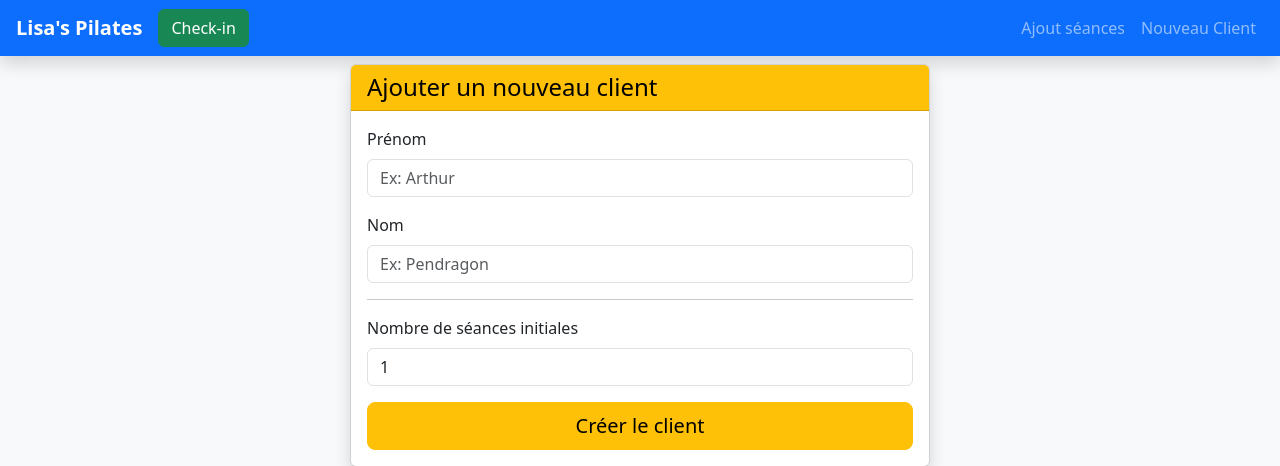
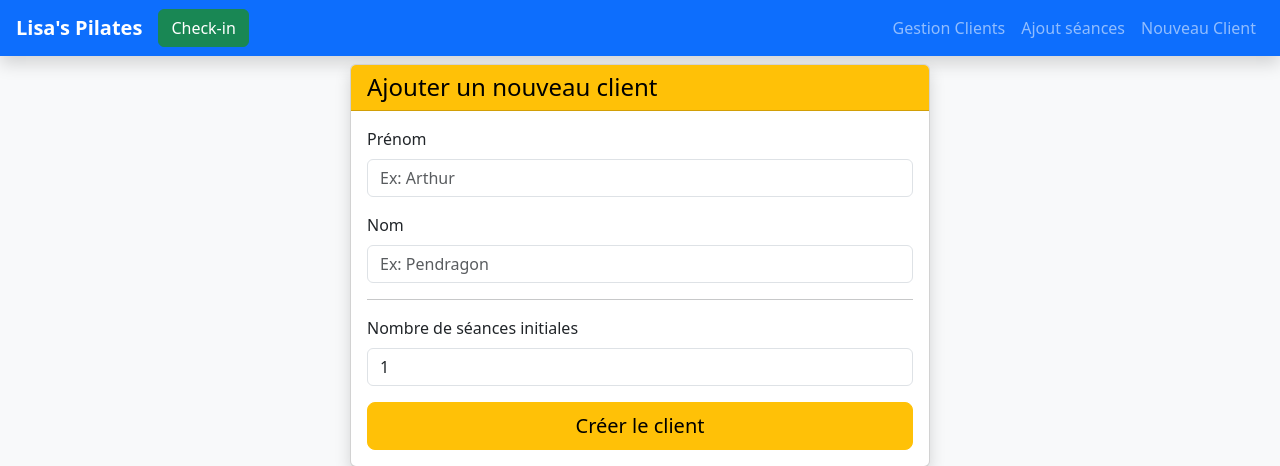
Before and after one commit to LancelotD-215/Projet_pilate_maman, a Flask app: page /ajout_client in a window 1280 px wide. Shown: the top 466 px of the page. Run offline with Flask 3, Linux system fonts and the light colour scheme; some libraries are stand-ins or nearby versions.

Commit message:
feat: ajout de la page gestion client

```diff
--- a/app.py
+++ b/app.py
@@ -31,9 +31,6 @@ def index():
     # connexion à la base de données
     connection = get_db_connection()
 
-    # requête SQL pour récupérer tous les clients de la table 'clients'
-    clients = connection.execute('SELECT * FROM clients').fetchall()
-
     # ajout du meilleur client du mois
     actual_date = datetime.now().strftime('%Y-%m-%d')
     first_day_of_month = actual_date[:8] + '01' # premier jour du mois courant
@@ -45,7 +42,31 @@ def index():
     connection.close()
 
     # envoi des données à la page HTML index.html
-    return render_template('index.html', clients=clients, best_clients=best_clients, client_most_remaining=client_most_remaining)
+    return render_template('index.html', best_clients=best_clients, client_most_remaining=client_most_remaining)
+
+
+@app.route('/gestion_clients')
+def gestion_clients():
+    """
+    Fonction exécutée lors de l'accès à la page gestion_clients ('/gestion_clients').
+    Args:
+        None
+    Returns:
+        str: rendu HTML de la page gestion_clients.
+    """
+    # connexion à la base de données
+    connection = get_db_connection()
+
+    # requête SQL pour récupérer tous les clients de la table 'clients'
+    clients = connection.execute('SELECT * FROM clients').fetchall()
+
+    # fermeture de la connexion à la base de données
+    connection.close()
+
+    # envoi des données à la page HTML gestion_clients.html
+    return render_template('gestion_clients.html', clients=clients)
+
+
 
 
 @app.route('/presence', methods=['GET', 'POST']) # pour accepter les requêtes GET et POST
--- a/templates/layout.html
+++ b/templates/layout.html
@@ -21,6 +21,9 @@
 
             <div class="collapse navbar-collapse" id="navbarNav">
                 <ul class="navbar-nav ms-auto">
+                    <li class="nav-item">
+                        <a class="nav-link" href="/gestion_clients">Gestion Clients</a>
+                    </li>
 
                     <li class="nav-item">
                         <a class="nav-link" href="/ajout_seances">Ajout séances</a>
```
Also changed, not shown: templates/gestion_clients.html (added, +45 -0 lines), templates/index.html (+0 -38 lines).
